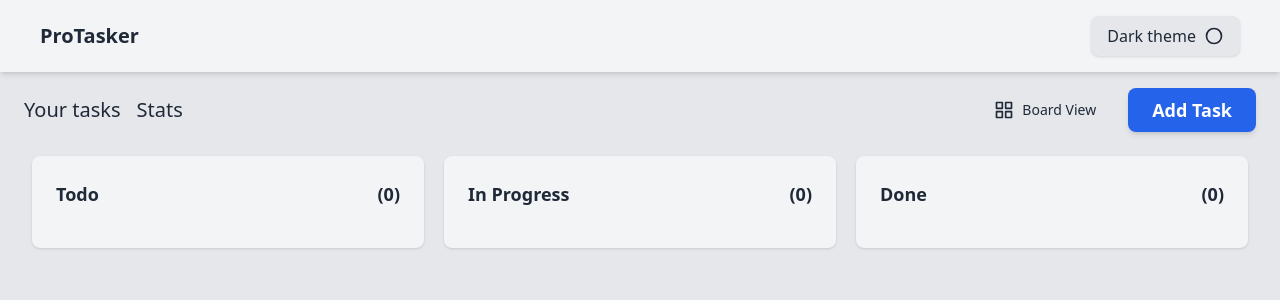
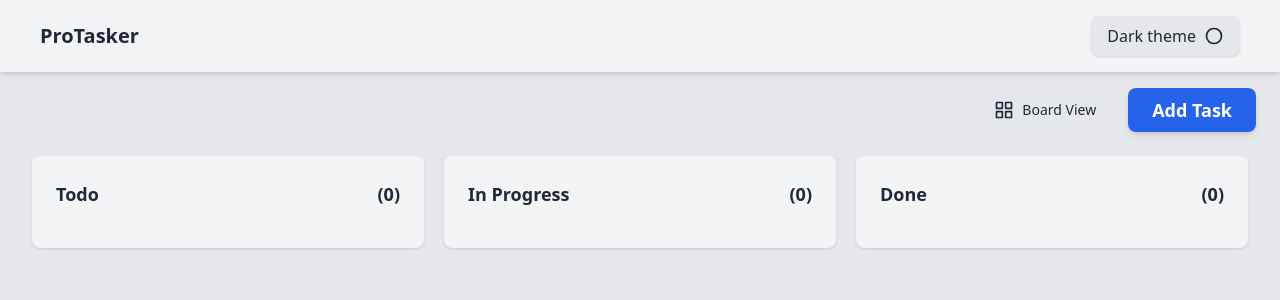
Before and after one commit to adrianrakiec/ProTasker, a React (Vite) app: page / in a window 1280 px wide. Shown: the top 300 px of the page. Built offline with nearby package versions, Linux system fonts and the light colour scheme.

Commit message:
refactor: refactor navbar component and create toggle theme button

```diff
--- a/src/App.tsx
+++ b/src/App.tsx
@@ -1,13 +1,13 @@
+import { Navbar } from './components/Navbar';
 import { useDarkMode } from './hooks/useDarkMode';
 import { Outlet } from 'react-router';
-import { Topbar } from './components/Topbar';
 
 export const App = () => {
 	const { isDarkMode, toggleTheme } = useDarkMode();
 
 	return (
 		<div className='min-h-screen bg-gray-200 dark:bg-gray-900 text-gray-900 dark:text-gray-100 overflow-hidden'>
-			<Topbar toggleTheme={toggleTheme} isDarkMode={isDarkMode} />
+			<Navbar toggleTheme={toggleTheme} isDarkMode={isDarkMode} />
 			<Outlet />
 		</div>
 	);
--- a/src/components/Navbar.tsx
+++ b/src/components/Navbar.tsx
@@ -1,27 +1,26 @@
 import { NavLink } from 'react-router';
-import { ViewToggleButton } from './ViewToggleBtn';
+import { Wrapper } from './Wrapper';
+import { ToggleThemeButton } from './ToggleThemeButton';
 
 interface NavbarProps {
-	isBoardView: boolean;
-	onToggle: () => void;
+	toggleTheme: () => void;
+	isDarkMode: boolean;
 }
 
-export const Navbar: React.FC<NavbarProps> = ({ isBoardView, onToggle }) => (
-	<nav className='flex items-center gap-4 p-2 mt-2 text-xl'>
-		<NavLink to='/' className='text-gray-800 dark:text-white'>
-			Your tasks
-		</NavLink>
-		<NavLink to='/' className='text-gray-800 dark:text-white'>
-			Stats
-		</NavLink>
-		<div className='ml-auto'>
-			<ViewToggleButton isBoardView={isBoardView} onToggle={onToggle} />
-		</div>
-		<NavLink
-			to='/create-task'
-			className='text-lg font-semibold text-white bg-blue-600 rounded-lg px-6 py-2 hover:bg-blue-700 transition-all duration-300 ease-in-out shadow-md hover:shadow-lg'
-		>
-			Add Task
-		</NavLink>
-	</nav>
-);
+export const Navbar: React.FC<NavbarProps> = ({ toggleTheme, isDarkMode }) => {
+	return (
+		<nav className='bg-gray-100 dark:bg-gray-800 px-6 py-4 shadow-md'>
+			<Wrapper>
+				<div className='flex items-center justify-between'>
+					<div className='text-xl font-bold text-gray-800 dark:text-gray-100'>
+						<NavLink to='/'>ProTasker</NavLink>
+					</div>
+					<ToggleThemeButton
+						toggleTheme={toggleTheme}
+						isDarkMode={isDarkMode}
+					/>
+				</div>
+			</Wrapper>
+		</nav>
+	);
+};
--- /dev/null
+++ b/src/components/TaskToolbar.tsx
@@ -0,0 +1,24 @@
+import { NavLink } from 'react-router';
+import { ViewToggleButton } from './ViewToggleBtn';
+
+interface TaskToolbarProps {
+	isBoardView: boolean;
+	onToggle: () => void;
+}
+
+export const TaskToolbar: React.FC<TaskToolbarProps> = ({
+	isBoardView,
+	onToggle,
+}) => (
+	<div className='flex items-center gap-4 p-2 mt-2 text-xl'>
+		<div className='ml-auto'>
+			<ViewToggleButton isBoardView={isBoardView} onToggle={onToggle} />
+		</div>
+		<NavLink
+			to='/create-task'
+			className='text-lg font-semibold text-white bg-blue-600 rounded-lg px-6 py-2 hover:bg-blue-700 transition-all duration-300 ease-in-out shadow-md hover:shadow-lg'
+		>
+			Add Task
+		</NavLink>
+	</div>
+);
--- /dev/null
+++ b/src/components/ToggleThemeButton.tsx
@@ -0,0 +1,51 @@
+interface ToggleThemeButtonProps {
+	toggleTheme: () => void;
+	isDarkMode: boolean;
+}
+
+export const ToggleThemeButton: React.FC<ToggleThemeButtonProps> = ({
+	toggleTheme,
+	isDarkMode,
+}) => {
+	return (
+		<button
+			onClick={toggleTheme}
+			className='flex items-center space-x-2 px-4 py-2 bg-gray-200 dark:bg-gray-700 text-gray-800 dark:text-gray-100 rounded-lg shadow hover:bg-gray-300 dark:hover:bg-gray-600 transition'
+		>
+			<span>{isDarkMode ? 'Light theme' : 'Dark theme'}</span>
+			<span>
+				{isDarkMode ? (
+					<svg
+						xmlns='http://www.w3.org/2000/svg'
+						className='h-5 w-5'
+						fill='none'
+						viewBox='0 0 24 24'
+						stroke='currentColor'
+						strokeWidth='2'
+					>
+						<path
+							strokeLinecap='round'
+							strokeLinejoin='round'
+							d='M12 3v1m0 16v1m9-9h-1M4 12H3m16.364-7.364l-.707.707M6.343 17.657l-.707.707m12.728 0l-.707-.707M6.343 6.343l-.707-.707'
+						/>
+					</svg>
+				) : (
+					<svg
+						xmlns='http://www.w3.org/2000/svg'
+						className='h-5 w-5'
+						fill='none'
+						viewBox='0 0 24 24'
+						stroke='currentColor'
+						strokeWidth='2'
+					>
+						<path
+							strokeLinecap='round'
+							strokeLinejoin='round'
+							d='M12 3c4.97 0 9 4.03 9 9s-4.03 9-9 9a9 9 0 01-9-9c0-4.97 4.03-9 9-9z'
+						/>
+					</svg>
+				)}
+			</span>
+		</button>
+	);
+};
--- a/src/components/Topbar.tsx
+++ /dev/null
@@ -1,61 +0,0 @@
-import { NavLink } from 'react-router';
-import { Wrapper } from './Wrapper';
-
-interface TopbarProps {
-	toggleTheme: () => void;
-	isDarkMode: boolean;
-}
-
-export const Topbar: React.FC<TopbarProps> = ({ toggleTheme, isDarkMode }) => {
-	return (
-		<nav className='bg-gray-100 dark:bg-gray-800 px-6 py-4 shadow-md'>
-			<Wrapper>
-				<div className='flex items-center justify-between'>
-					<div className='text-xl font-bold text-gray-800 dark:text-gray-100'>
-						<NavLink to='/'>ProTasker</NavLink>
-					</div>
-
-					<button
-						onClick={toggleTheme}
-						className='flex items-center space-x-2 px-4 py-2 bg-gray-200 dark:bg-gray-700 text-gray-800 dark:text-gray-100 rounded-lg shadow hover:bg-gray-300 dark:hover:bg-gray-600 transition'
-					>
-						<span>{isDarkMode ? 'Light theme' : 'Dark theme'}</span>
-						<span>
-							{isDarkMode ? (
-								<svg
-									xmlns='http://www.w3.org/2000/svg'
-									className='h-5 w-5'
-									fill='none'
-									viewBox='0 0 24 24'
-									stroke='currentColor'
-									strokeWidth='2'
-								>
-									<path
-										strokeLinecap='round'
-										strokeLinejoin='round'
-										d='M12 3v1m0 16v1m9-9h-1M4 12H3m16.364-7.364l-.707.707M6.343 17.657l-.707.707m12.728 0l-.707-.707M6.343 6.343l-.707-.707'
-									/>
-								</svg>
-							) : (
-								<svg
-									xmlns='http://www.w3.org/2000/svg'
-									className='h-5 w-5'
-									fill='none'
-									viewBox='0 0 24 24'
-									stroke='currentColor'
-									strokeWidth='2'
-								>
-									<path
-										strokeLinecap='round'
-										strokeLinejoin='round'
-										d='M12 3c4.97 0 9 4.03 9 9s-4.03 9-9 9a9 9 0 01-9-9c0-4.97 4.03-9 9-9z'
-									/>
-								</svg>
-							)}
-						</span>
-					</button>
-				</div>
-			</Wrapper>
-		</nav>
-	);
-};
--- a/src/pages/MainPage.tsx
+++ b/src/pages/MainPage.tsx
@@ -2,7 +2,7 @@ import { useSelector, useDispatch } from 'react-redux';
 import { RootState, AppDispatch } from '../store';
 import { toggleView } from '../store/viewSlice';
 import { Wrapper } from '../components/Wrapper';
-import { Navbar } from '../components/Navbar';
+import { TaskToolbar } from '../components/TaskToolbar';
 import { KanbanBoard } from '../components/KanbanBoard';
 import { TaskList } from '../components/TaskList';
 
@@ -13,7 +13,7 @@ export const MainPage = () => {
 	return (
 		<main>
 			<Wrapper>
-				<Navbar
+				<TaskToolbar
 					isBoardView={isBoardView}
 					onToggle={() => dispatch(toggleView())}
 				/>
```
